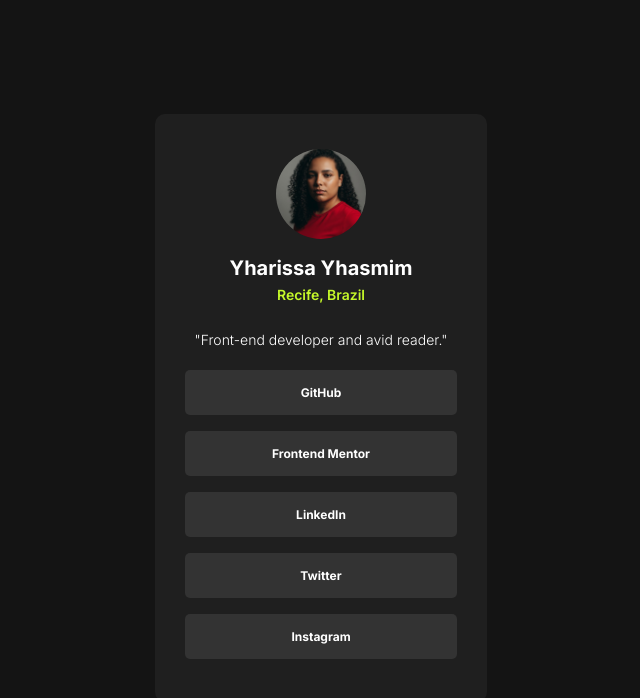
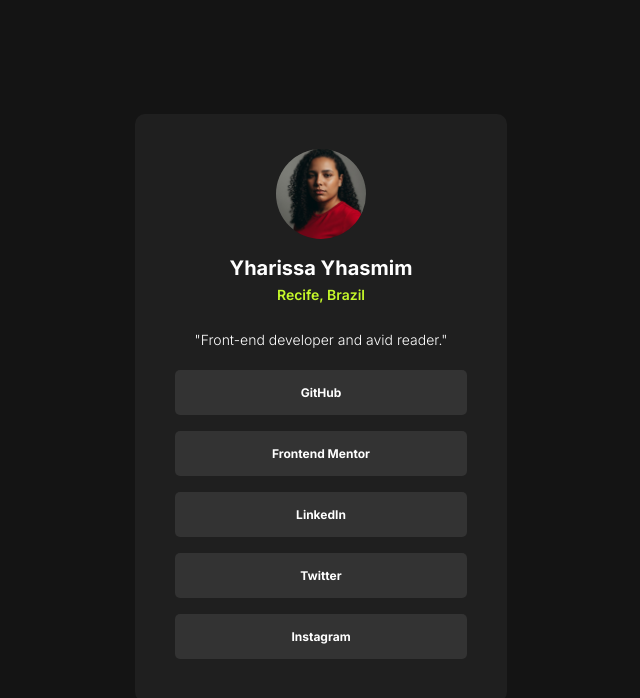
Before and after one commit to Yharissa/social-links-profile-main, a plain HTML site: page index.html in a window 1280 px wide. Shown: the whole page, without its empty margins (319-959 px from the left). Drawn offline with Linux system fonts and the light colour scheme.

Commit message:
adjust padding sizes for better layout spacing

```diff
--- a/style.css
+++ b/style.css
@@ -15,7 +15,7 @@ body{
     align-items: center;
     flex-direction: column;
     border-radius: 10px;
-    padding: 35px 40px;
+    padding: 35px 60px;
 }
 
 .profile{
@@ -44,7 +44,7 @@ body{
 .btn{
     background-color: hsl(0, 0%, 20%);
     color: hsl(0, 0%, 100%);
-    padding: 15px 10px;
+    padding: 15px 20px;
     border-radius: 5px;
     border: 0;
     width: 100%;
```
